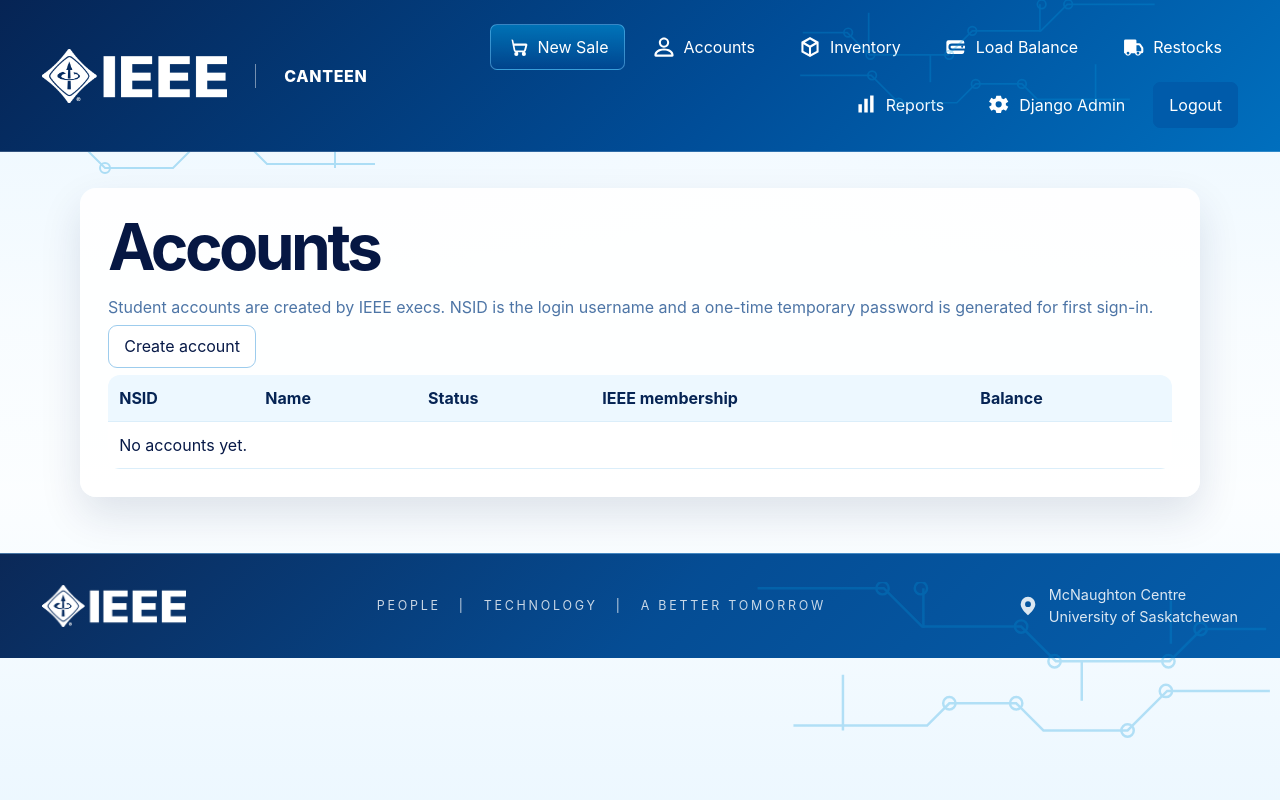
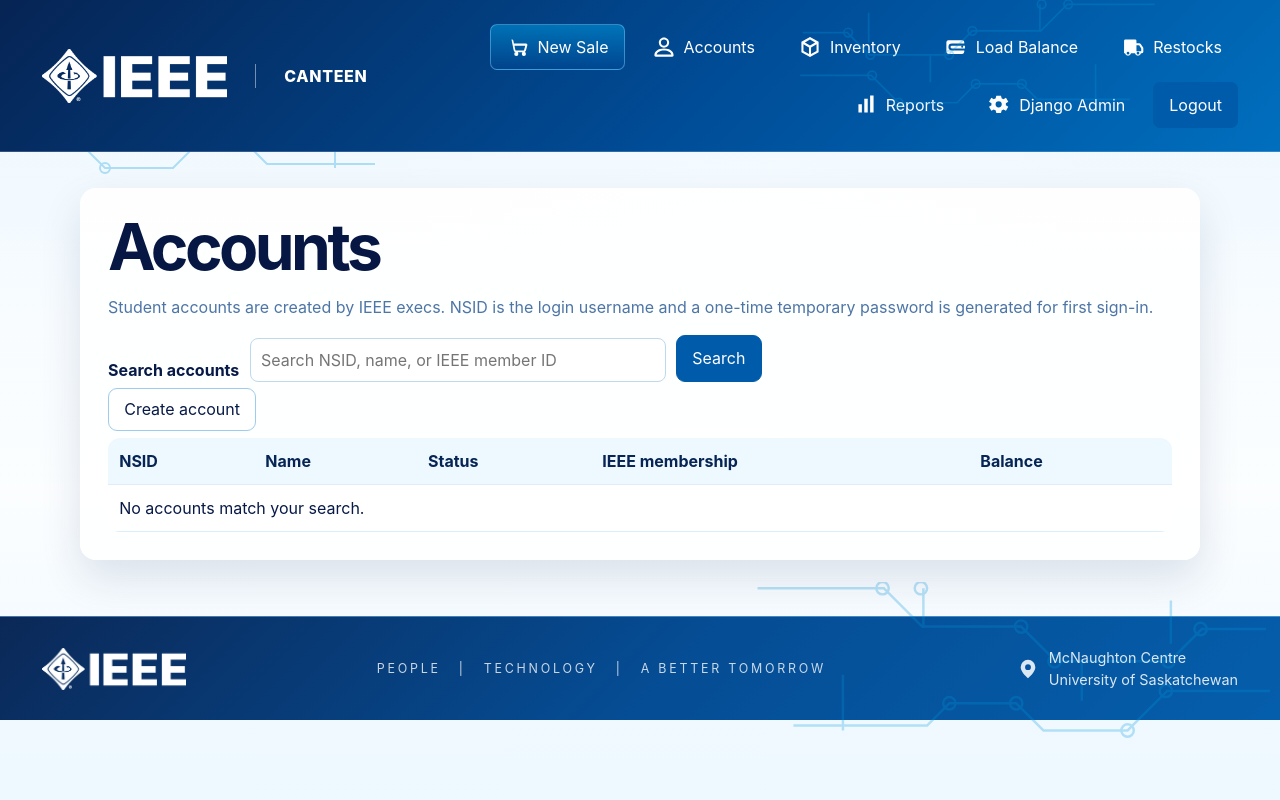
Before and after one commit to Zephyrus-IX/Usask-IEEE-Canteen, a Django app: page /accounts/ in a window 1280 px wide. Run offline with Django 5.2, Linux system fonts and the light colour scheme; the visitor is signed in with stand-in values (Sample User, id 1); parts of the project's set-up code (start-up, migrations or seed data) failed here and were passed over.

Commit message:
feat: add searchable admin controls

```diff
--- a/backend/canteen/static/canteen/app.css
+++ b/backend/canteen/static/canteen/app.css
@@ -243,6 +243,43 @@ th { background: #edf8ff; color: #062454; }
 .temporary-password { font-size: 1.35rem; overflow-wrap: anywhere; }
 form p { max-width: 620px; display: grid; gap: .25rem; }
 input, textarea, select { font: inherit; padding: .55rem .65rem; border: 1px solid #bcd9ee; border-radius: 8px; }
+.search-bar {
+  display: flex;
+  align-items: end;
+  flex-wrap: wrap;
+  gap: .65rem;
+  margin: 1rem 0;
+}
+.search-bar label {
+  display: grid;
+  gap: .25rem;
+  font-weight: 700;
+}
+.search-bar input[type="search"] { min-width: min(26rem, 100%); }
+.search-select { position: relative; display: grid; gap: .35rem; max-width: 34rem; }
+.native-select-hidden { position: absolute; width: 1px; height: 1px; opacity: 0; pointer-events: none; }
+.search-select-input { width: 100%; }
+.search-select-list {
+  max-height: 15.5rem;
+  overflow-y: auto;
+  border: 1px solid #bcd9ee;
+  border-radius: 10px;
+  background: #fff;
+  box-shadow: 0 14px 28px rgba(4,36,84,.12);
+}
+.search-select-option {
+  display: block;
+  width: 100%;
+  padding: .55rem .7rem;
+  border: 0;
+  border-radius: 0;
+  background: #fff;
+  color: var(--ieee-ink);
+  text-align: left;
+}
+.search-select-option:hover,
+.search-select-option:focus,
+.search-select-option[aria-selected="true"] { background: #edf8ff; outline: none; }
 button, .button { font: inherit; padding: .65rem .95rem; border-radius: 9px; border: 1px solid #9dcced; background: #fff; color: var(--ieee-ink); text-decoration: none; cursor: pointer; }
 button[type="submit"], .button-primary { background: #005baa; color: #fff; border-color: #005baa; }
 .actions { margin: 1rem 0; }
--- /dev/null
+++ b/backend/canteen/static/canteen/searchable-selects.js
@@ -0,0 +1,83 @@
+function enhanceSelect(select) {
+  if (select.multiple || select.dataset.enhancedSelect === "true") return;
+  select.dataset.enhancedSelect = "true";
+
+  const wrapper = document.createElement("div");
+  wrapper.className = "search-select";
+
+  const search = document.createElement("input");
+  search.type = "search";
+  search.className = "search-select-input";
+  search.setAttribute("aria-label", `Search ${select.labels[0]?.textContent || select.name}`);
+  search.placeholder = "Type to search...";
+
+  const list = document.createElement("div");
+  list.className = "search-select-list";
+  list.setAttribute("role", "listbox");
+
+  select.classList.add("native-select-hidden");
+  select.parentNode.insertBefore(wrapper, select);
+  wrapper.appendChild(select);
+  wrapper.appendChild(search);
+  wrapper.appendChild(list);
+
+  function optionLabel(option) {
+    return option.textContent.trim();
+  }
+
+  function selectedOption() {
+    return select.options[select.selectedIndex];
+  }
+
+  function render() {
+    const query = search.value.trim().toLowerCase();
+    list.innerHTML = "";
+    Array.from(select.options)
+      .filter((option) => option.value && optionLabel(option).toLowerCase().includes(query))
+      .forEach((option) => {
+        const button = document.createElement("button");
+        button.type = "button";
+        button.className = "search-select-option";
+        button.setAttribute("role", "option");
+        button.setAttribute("aria-selected", option.selected ? "true" : "false");
+        button.textContent = optionLabel(option);
+        button.addEventListener("click", () => {
+          select.value = option.value;
+          search.value = optionLabel(option);
+          select.dispatchEvent(new Event("change", { bubbles: true }));
+          render();
+        });
+        list.appendChild(button);
+      });
+  }
+
+  search.addEventListener("input", render);
+  search.addEventListener("focus", render);
+  search.addEventListener("keydown", (event) => {
+    const options = Array.from(list.querySelectorAll(".search-select-option"));
+    if (event.key === "ArrowDown" && options.length) {
+      event.preventDefault();
+      options[0].focus();
+    }
+  });
+  list.addEventListener("keydown", (event) => {
+    const options = Array.from(list.querySelectorAll(".search-select-option"));
+    const index = options.indexOf(document.activeElement);
+    if (event.key === "ArrowDown" && options[index + 1]) {
+      event.preventDefault();
+      options[index + 1].focus();
+    } else if (event.key === "ArrowUp") {
+      event.preventDefault();
+      if (index <= 0) search.focus();
+      else options[index - 1].focus();
+    }
+  });
+
+  const initial = selectedOption();
+  if (initial && initial.value) search.value = optionLabel(initial);
+  render();
+}
+
+document.addEventListener("DOMContentLoaded", () => {
+  document.querySelectorAll('select[data-searchable-select="true"]').forEach(enhanceSelect);
+});
--- a/backend/canteen/views.py
+++ b/backend/canteen/views.py
@@ -6,6 +6,7 @@ from django.contrib.auth import update_session_auth_hash
 from django.contrib.auth.mixins import LoginRequiredMixin, UserPassesTestMixin
 from django.core.exceptions import PermissionDenied, ValidationError
 from django.db import transaction
+from django.db.models import Q
 from django.http import HttpResponse
 from django.shortcuts import get_object_or_404, redirect, render
 from django.urls import reverse_lazy
@@ -349,6 +350,23 @@ class AccountListView(StaffRequiredMixin, LoginRequiredMixin, ListView):
     context_object_name = "accounts"
     paginate_by = 50
 
+    def get_queryset(self):
+        queryset = Account.objects.select_related("user").order_by("user__username")
+        self.search_query = self.request.GET.get("q", "").strip()
+        if self.search_query:
+            queryset = queryset.filter(
+                Q(user__username__icontains=self.search_query)
+                | Q(first_name__icontains=self.search_query)
+                | Q(last_name__icontains=self.search_query)
+                | Q(ieee_member_id__icontains=self.search_query)
+            )
+        return queryset
+
+    def get_context_data(self, **kwargs):
+        context = super().get_context_data(**kwargs)
+        context["search_query"] = self.search_query
+        return context
+
 
 class AccountCreateView(StaffRequiredMixin, LoginRequiredMixin, CreateView):
     model = Account
@@ -400,6 +418,21 @@ class InventoryItemListView(LoginRequiredMixin, ListView):
     context_object_name = "inventory_items"
     paginate_by = 50
 
+    def get_queryset(self):
+        queryset = InventoryItem.objects.order_by("name")
+        self.search_query = self.request.GET.get("q", "").strip()
+        if self.search_query and is_staff_user(self.request.user):
+            queryset = queryset.filter(
+                Q(name__icontains=self.search_query)
+                | Q(notes__icontains=self.search_query)
+            )
+        return queryset
+
+    def get_context_data(self, **kwargs):
+        context = super().get_context_data(**kwargs)
+        context["search_query"] = self.search_query
+        return context
+
 
 class InventoryItemCreateView(StaffRequiredMixin, LoginRequiredMixin, CreateView):
     model = InventoryItem
--- a/backend/templates/canteen/account_list.html
+++ b/backend/templates/canteen/account_list.html
@@ -6,6 +6,12 @@
   <section class="page-panel">
     <h1>Accounts</h1>
     <p class="muted">Student accounts are created by IEEE execs. NSID is the login username and a one-time temporary password is generated for first sign-in.</p>
+    <form class="search-bar" method="get" role="search">
+      <label for="account-search">Search accounts</label>
+      <input id="account-search" type="search" name="q" value="{{ search_query }}" placeholder="Search NSID, name, or IEEE member ID">
+      <button type="submit">Search</button>
+      {% if search_query %}<a class="button" href="{% url 'account-list' %}">Clear</a>{% endif %}
+    </form>
     <p class="actions"><a class="button" href="{% url 'account-create' %}">Create account</a></p>
 
     <table>
@@ -36,7 +42,7 @@
             <td>${{ account.current_balance }}</td>
           </tr>
         {% empty %}
-          <tr><td colspan="5">No accounts yet.</td></tr>
+          <tr><td colspan="5">No accounts match your search.</td></tr>
         {% endfor %}
       </tbody>
     </table>
--- a/backend/templates/canteen/base.html
+++ b/backend/templates/canteen/base.html
@@ -57,5 +57,6 @@
       <div class="footer-location"><svg aria-hidden="true"><use href="#icon-location"></use></svg><span>McNaughton Centre<br>University of Saskatchewan</span></div>
     </footer>
   </div>
+  <script src="{% static 'canteen/searchable-selects.js' %}" defer></script>
 </body>
 </html>
--- a/backend/templates/canteen/inventory_item_list.html
+++ b/backend/templates/canteen/inventory_item_list.html
@@ -7,6 +7,12 @@
     <h1>{% if user.is_staff %}Inventory{% else %}Items for Sale{% endif %}</h1>
     <p class="muted">Current canteen stock and prices.</p>
     {% if user.is_staff %}
+      <form class="search-bar" method="get" role="search">
+        <label for="inventory-search">Search inventory</label>
+        <input id="inventory-search" type="search" name="q" value="{{ search_query }}" placeholder="Search item name or notes">
+        <button type="submit">Search</button>
+        {% if search_query %}<a class="button" href="{% url 'inventory-item-list' %}">Clear</a>{% endif %}
+      </form>
       <p class="actions"><a class="button" href="{% url 'inventory-item-create' %}">Create inventory item</a></p>
     {% endif %}
 
```
Also changed, not shown: backend/canteen/forms.py (+14 -4 lines), backend/canteen/test_views.py (+35 -0 lines), docs/initial-deployment.md (+34 -0 lines).
